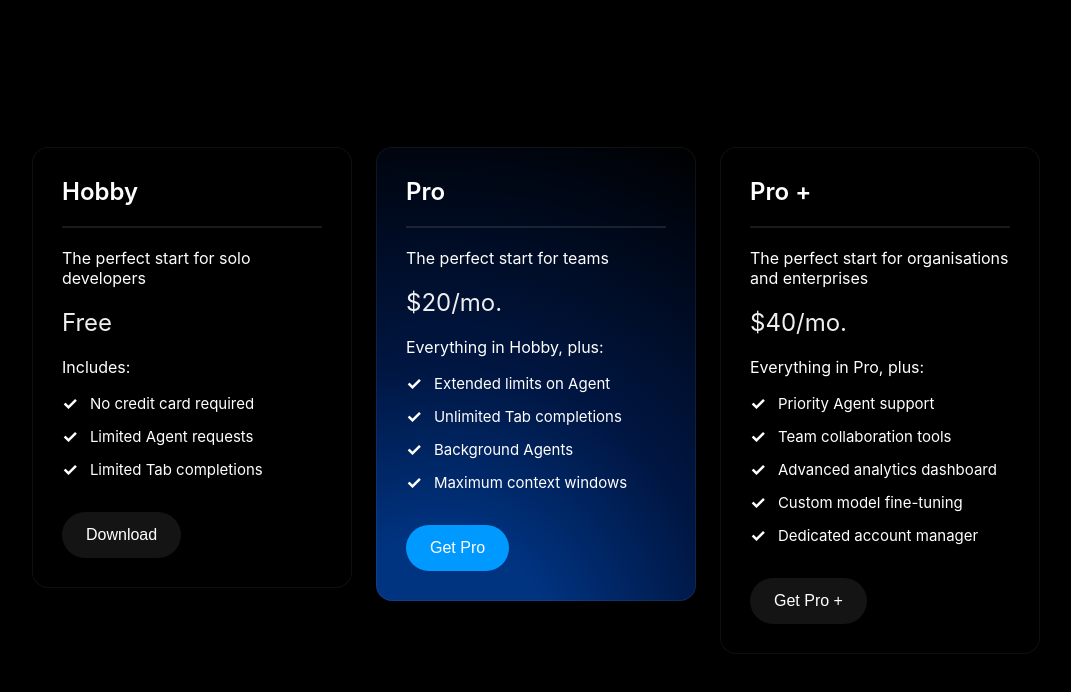
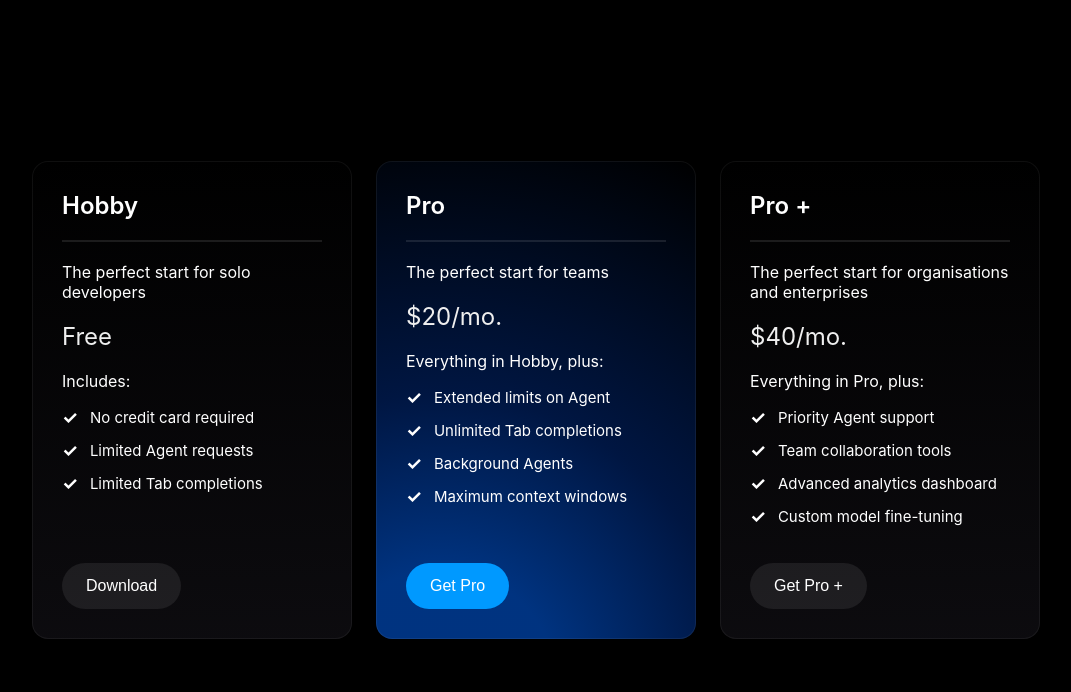
Before and after one commit to wangchu-ship-it/first-git-project, a plain HTML site: page index.html in a window 1280 px wide. Shown: the whole page, without its empty margins (104-1175 px from the left). Drawn offline with Linux system fonts and the light colour scheme.

Commit message:
card background, card height

```diff
--- a/index.html
+++ b/index.html
@@ -9,6 +9,7 @@
 <body>
     <div class="cards-container">
         <div class="card-hobby">
+            <div class="top">
                 <h1 class="card-title">Hobby</h1>
                 <hr class="card-divider">
                 <h2 class="card-subtitle">The perfect start for solo developers</h2>
@@ -30,9 +31,11 @@
                         </li>
                     </ul>
                 </div>
+            </div>
             <button class="download-button">Download</button>
         </div>
         <div class="card-pro">
+            <div class="top">
                 <h1 class="card-title">Pro</h1>
                 <hr class="card-divider">
                 <h2 class="card-subtitle">The perfect start for teams</h2>
@@ -58,9 +61,11 @@
                         </li>
                     </ul>
                 </div>
+            </div>
             <button class="download-button">Get Pro</button>
         </div>
         <div class="card-pro-plus">
+            <div class="top">
                 <h1 class="card-title">Pro +</h1>
                 <hr class="card-divider">
                 <h2 class="card-subtitle">The perfect start for organisations and enterprises</h2>
@@ -84,11 +89,9 @@
                             <span class="checkmark">✓</span>
                             Custom model fine-tuning
                         </li>
-                    <li>
-                        <span class="checkmark">✓</span>
-                        Dedicated account manager
-                    </li>
+
                     </ul>
+                </div>
             </div>
             <button class="download-button">Get Pro +</button>
         </div>
--- a/styles.css
+++ b/styles.css
@@ -20,16 +20,30 @@ body {
     gap: 24px;
     flex-wrap: nowrap;
     justify-content: center;
-    align-items: flex-start;
+    align-items: stretch;
 }
 
 .cards-container .card-hobby, .cards-container .card-pro, .cards-container .card-pro-plus {
-    background-color: linear-gradient(to bottom, rgb(0, 0, 0), rgba(255, 255, 255, 0.06));
+    display: flex;
+    flex-direction: column;
     border-radius: 16px;
     padding: 30px 30px;
     width: 320px;
     flex-shrink: 0;
     box-shadow: inset 0 0 0 1px rgba(255, 255, 255, 0.06);
+}
+
+.top {
+    flex: 1;
+}
+
+.cards-container .card-hobby,
+.cards-container .card-pro-plus {
+    background: linear-gradient(359deg, rgba(212, 195, 254, 0.06) 0%, rgb(0, 0, 0) 100%);
+}
+
+.cards-container .card-pro-plus {
+    gap: 24px;
 }
 
 .card-title {
@@ -60,7 +74,7 @@ body {
 }
 
 .card-content {
-    margin-bottom: 32px;
+    margin-bottom: 0;
 }
 
 .includes-text {
@@ -111,7 +125,7 @@ body {
 }
 
 
-.cards-container .card-pro {
+.card-pro {
     background-color: rgba(255, 255, 255, 1);
     background: radial-gradient(circle at 20% 110%, rgba(0, 102, 255, 0.5) 20%, rgba(0, 22, 66, 1) 50%, rgba(0, 0, 0, 1) 100%);
 }
```
Lines whose indentation alone changed are shown as unchanged.
